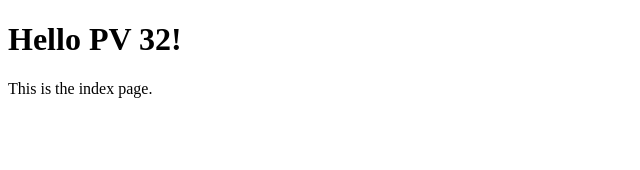
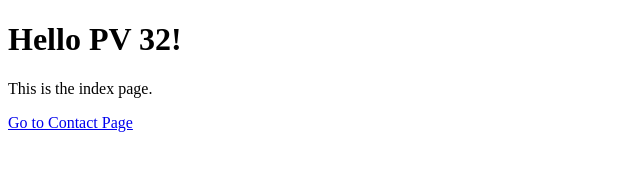
Before and after one commit to smmlt/test_pages, a plain HTML site: page index.html in a window 1280 px wide. Shown: the whole page, without its empty margins (0-640 px from the left). Drawn offline with Linux system fonts and the light colour scheme.

Commit message:
Init Project

```diff
--- a/index.html
+++ b/index.html
@@ -8,6 +8,7 @@
 
     <h1>Hello PV 32!</h1>
     <p>This is the index page.</p>
+    <p><a href="contact.html">Go to Contact Page</a></p>
 
 </body>
 </html>
```
